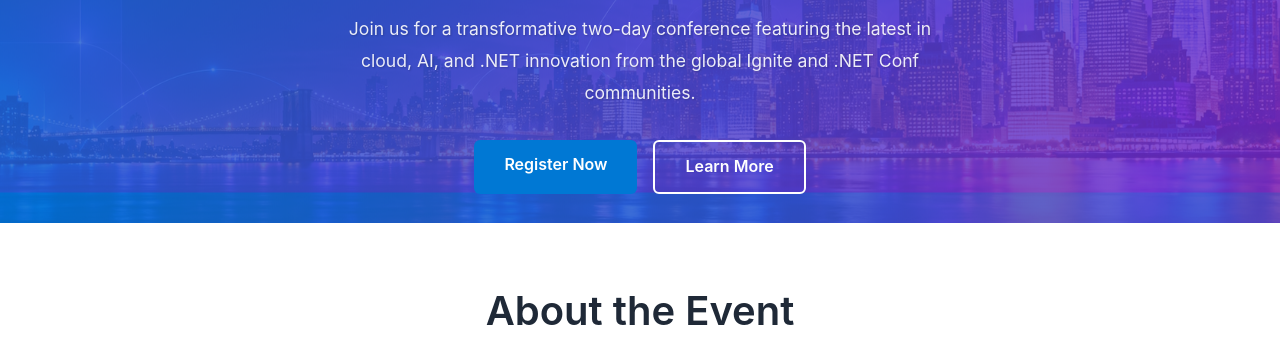
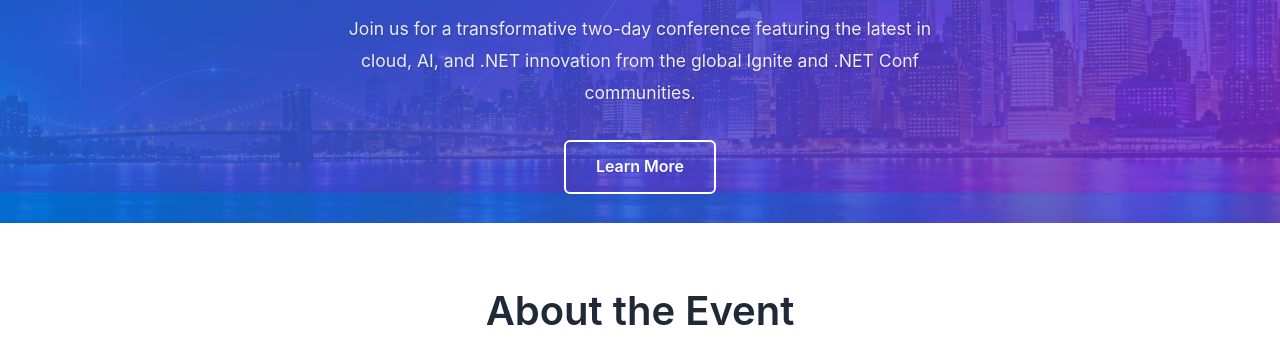
Before and after one commit to IgniteNYC/2025, a plain HTML site: page index.html in a window 1280 px wide. Shown: the part 438-786 px from the top of the page. Drawn offline with Linux system fonts and the light colour scheme.

Commit message:
Remove registration button from hero header
- Remove 'Register Now' button from hero section
- Keep 'Learn More' button

Co-authored-by: Copilot <223556219+Copilot@users.noreply.github.com>

```diff
--- a/index.html
+++ b/index.html
@@ -83,7 +83,6 @@
                     <p class="hero-subtitle">November 17-18, 2025 | New York City</p>
                     <p class="hero-description">Join us for a transformative two-day conference featuring the latest in cloud, AI, and .NET innovation from the global Ignite and .NET Conf communities.</p>
                     <div class="hero-buttons">
-                        <a href="#register" class="btn btn-primary">Register Now</a>
                         <a href="#about" class="btn btn-secondary">Learn More</a>
                     </div>
                 </div>
```
